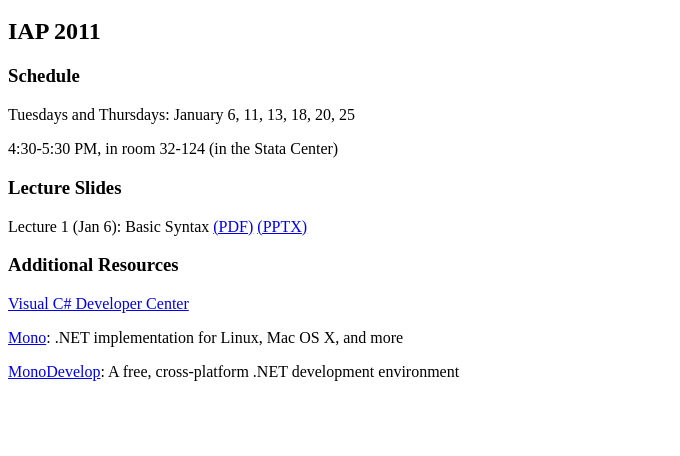
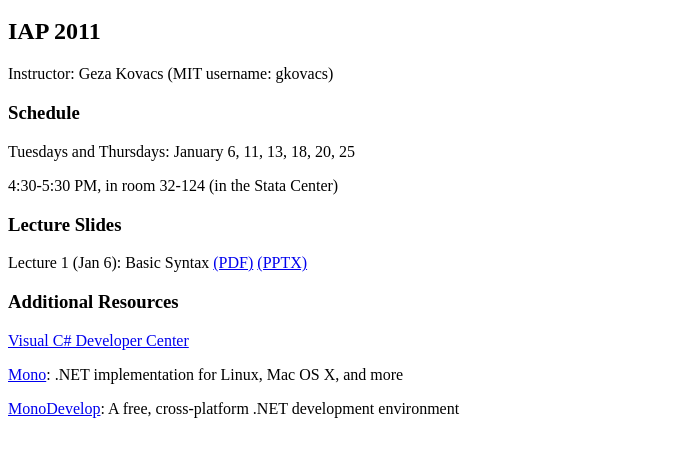
Before and after one commit to iap-csharp/iap-csharp.github.com, a plain HTML site: page index.html in a window 1280 px wide. Shown: the part 48-504 px from the top of the page, without its empty margins (0-680 px from the left). Drawn offline with Linux system fonts and the light colour scheme.

Commit message:
added contact info

```diff
--- a/index.html
+++ b/index.html
@@ -2,6 +2,7 @@
 <body>
 <h1>Introduction to C# and the .NET Framework</h1>
 <h2>IAP 2011</h2>
+<p>Instructor: Geza Kovacs (MIT username: gkovacs)</p>
 <h3>Schedule</h3>
 <p>Tuesdays and Thursdays: January 6, 11, 13, 18, 20, 25</p>
 <p>4:30-5:30 PM, in room 32-124 (in the Stata Center)</p>
```
